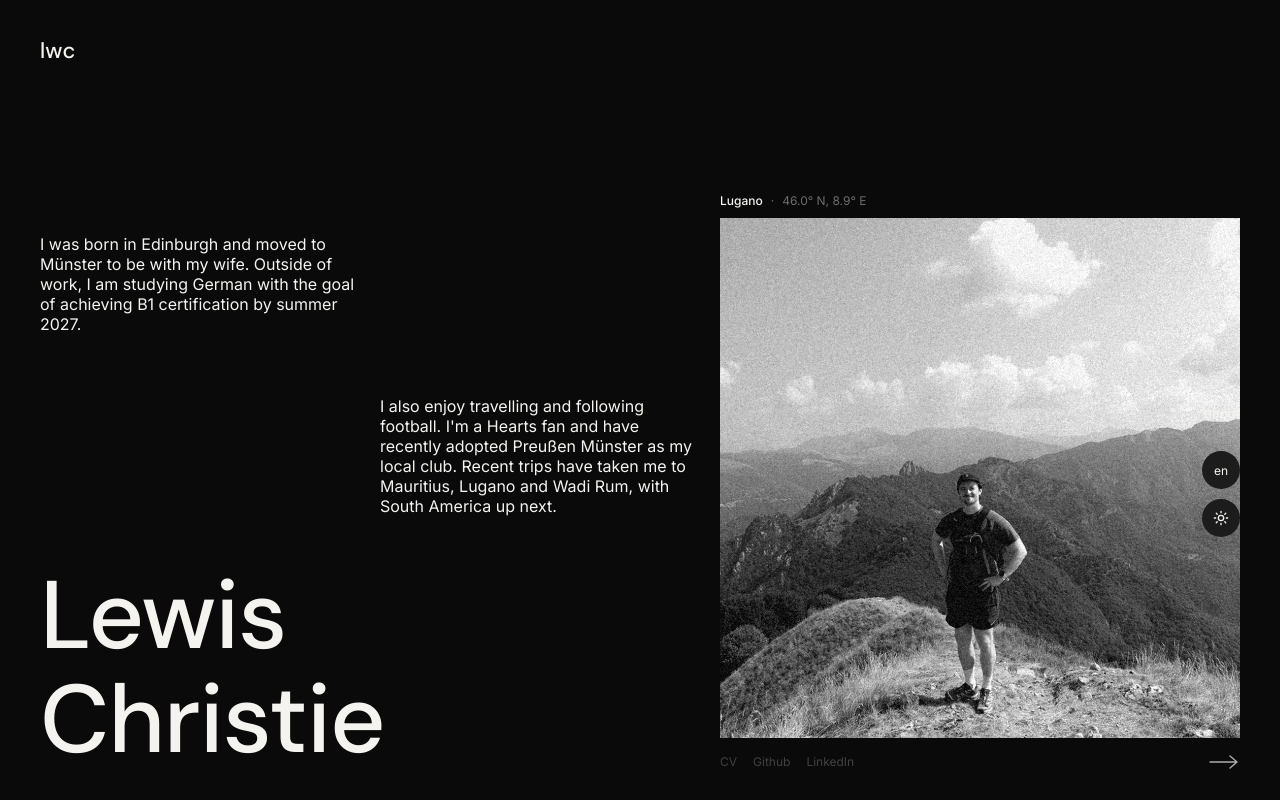
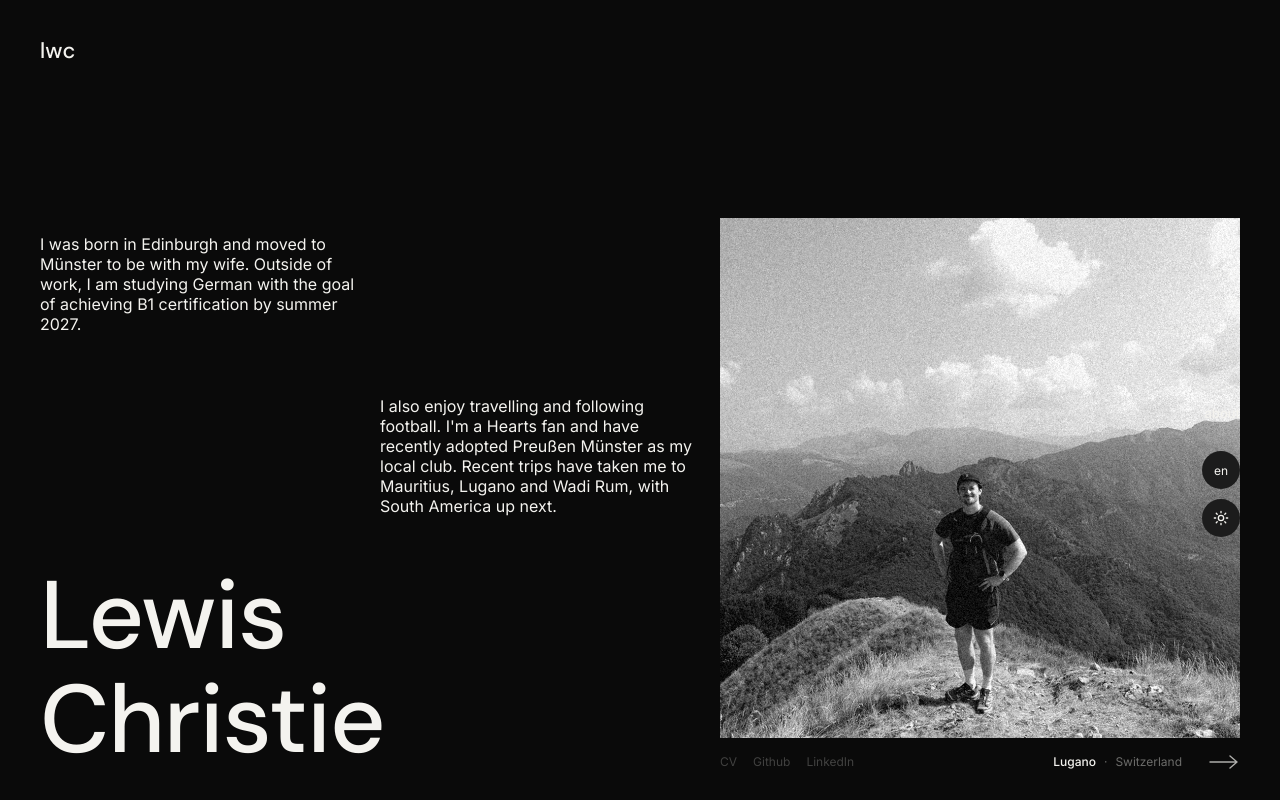
Before and after one commit to Vanilla487/portfolio, a plain HTML site: page index.html in a window 1280 px wide. Both pictures are taken after a click on the button 1218 px from the left and 3415 px from the top of the page. Shown: the part 2654-3454 px from the top of the page. Drawn offline with Linux system fonts and the light colour scheme.

Commit message:
Move photo location beside the gallery arrow and show country names
The location label now sits in the bottom row next to the next-photo
arrow instead of above the photo, and shows the country (Jordan,
Switzerland) rather than coordinates. The country is omitted when it
matches the place name, so Mauritius isn't shown twice.

Co-Authored-By: Claude Opus 5.5 <noreply@anthropic.com>
Claude-Session: https://claude.ai/code/session_01MExicoKsfvehEMbbM3C4yP

```diff
--- a/index.html
+++ b/index.html
@@ -200,17 +200,16 @@
     </h2>
     <!-- Colour-reveal gallery: one .reveal per photo, black-and-white first, colour second -->
     <div class="photo gallery">
-      <div class="photo-loc" aria-live="polite"><span class="photo-place">Wadi Rum</span><span class="photo-coord">29.6° N, 35.4° E</span></div>
       <div class="gallery-stage">
-        <div class="reveal is-active" data-place="Wadi Rum" data-coord="29.6° N, 35.4° E">
+        <div class="reveal is-active" data-place="Wadi Rum" data-country="Jordan">
           <img src="assets/reveal-1-bw.jpg" alt="Lewis Christie in the Wadi Rum desert, Jordan" decoding="async">
           <img class="reveal-colour" src="assets/reveal-1-colour.jpg" alt="" decoding="async">
         </div>
-        <div class="reveal" aria-hidden="true" data-place="Lugano" data-coord="46.0° N, 8.9° E">
+        <div class="reveal" aria-hidden="true" data-place="Lugano" data-country="Switzerland">
           <img src="assets/reveal-2-bw.jpg" alt="Lewis Christie standing on a mountain ridge near Lugano" decoding="async">
           <img class="reveal-colour" src="assets/reveal-2-colour.jpg" alt="" decoding="async">
         </div>
-        <div class="reveal" aria-hidden="true" data-place="Mauritius" data-coord="20.2° S, 57.5° E">
+        <div class="reveal" aria-hidden="true" data-place="Mauritius" data-country="Mauritius">
           <img src="assets/reveal-3-bw.jpg" alt="Lewis Christie at a viewpoint in Mauritius" decoding="async">
           <img class="reveal-colour" src="assets/reveal-3-colour.jpg" alt="" decoding="async">
         </div>
@@ -221,9 +220,12 @@
           <a href="https://github.com/Vanilla487" target="_blank" rel="noopener">Github</a>
           <a href="...">LinkedIn</a>
         </nav>
-        <button type="button" class="gallery-next" aria-label="Next photo">
-          <svg viewBox="0 0 32 16" fill="none" stroke="currentColor" stroke-width="1.4" stroke-linecap="round" stroke-linejoin="round" aria-hidden="true"><path d="M2 8h27M22 2l7 6-7 6"/></svg>
-        </button>
+        <div class="gallery-controls">
+          <div class="photo-loc" aria-live="polite"><span class="photo-place">Wadi Rum</span><span class="photo-country">Jordan</span></div>
+          <button type="button" class="gallery-next" aria-label="Next photo">
+            <svg viewBox="0 0 32 16" fill="none" stroke="currentColor" stroke-width="1.4" stroke-linecap="round" stroke-linejoin="round" aria-hidden="true"><path d="M2 8h27M22 2l7 6-7 6"/></svg>
+          </button>
+        </div>
       </div>
     </div>
 
@@ -463,7 +465,7 @@
   document.querySelectorAll('.gallery').forEach(function (g) {
     var slides = g.querySelectorAll('.reveal');
     var place = g.querySelector('.photo-place');
-    var coord = g.querySelector('.photo-coord');
+    var country = g.querySelector('.photo-country');
     var i = 0;
     g.querySelector('.gallery-next').addEventListener('click', function () {
       slides[i].classList.remove('is-active');
@@ -472,7 +474,11 @@
       slides[i].classList.add('is-active');
       slides[i].removeAttribute('aria-hidden');
       if (place) place.textContent = slides[i].dataset.place || '';
-      if (coord) coord.textContent = slides[i].dataset.coord || '';
+      if (country) {
+        // Skip the country when it would just repeat the place (e.g. Mauritius)
+        var c = slides[i].dataset.country || '';
+        country.textContent = c === slides[i].dataset.place ? '' : c;
+      }
     });
   });
 </script>
--- a/main.css
+++ b/main.css
@@ -369,12 +369,8 @@
   position: relative;
 }
 
-/* Location label, just above the photo's top-left corner; updates with the gallery */
+/* Location label, in the bottom row beside the arrow; updates with the gallery */
 .photo-loc{
-  position: absolute;
-  bottom: 100%;
-  left: 0;
-  padding-bottom: 10px;
   display: flex;
   gap: 8px;
   font-size: 12px;
@@ -382,7 +378,7 @@
   color: var(--text-dim);
 }
 .photo-place{ color: var(--text); font-weight: 500; }
-.photo-coord::before{ content: "·"; margin-right: 8px; }
+.photo-country:not(:empty)::before{ content: "·"; margin-right: 8px; }
 
 /* ---- Colour-reveal gallery (about section) ---- */
 .gallery-stage{
@@ -427,6 +423,11 @@
   justify-content: space-between;
   align-items: center;
   margin-top: 10px;
+}
+.gallery-controls{
+  display: flex;
+  align-items: center;
+  gap: 14px;
 }
 .links-row{
   display: flex;
```
